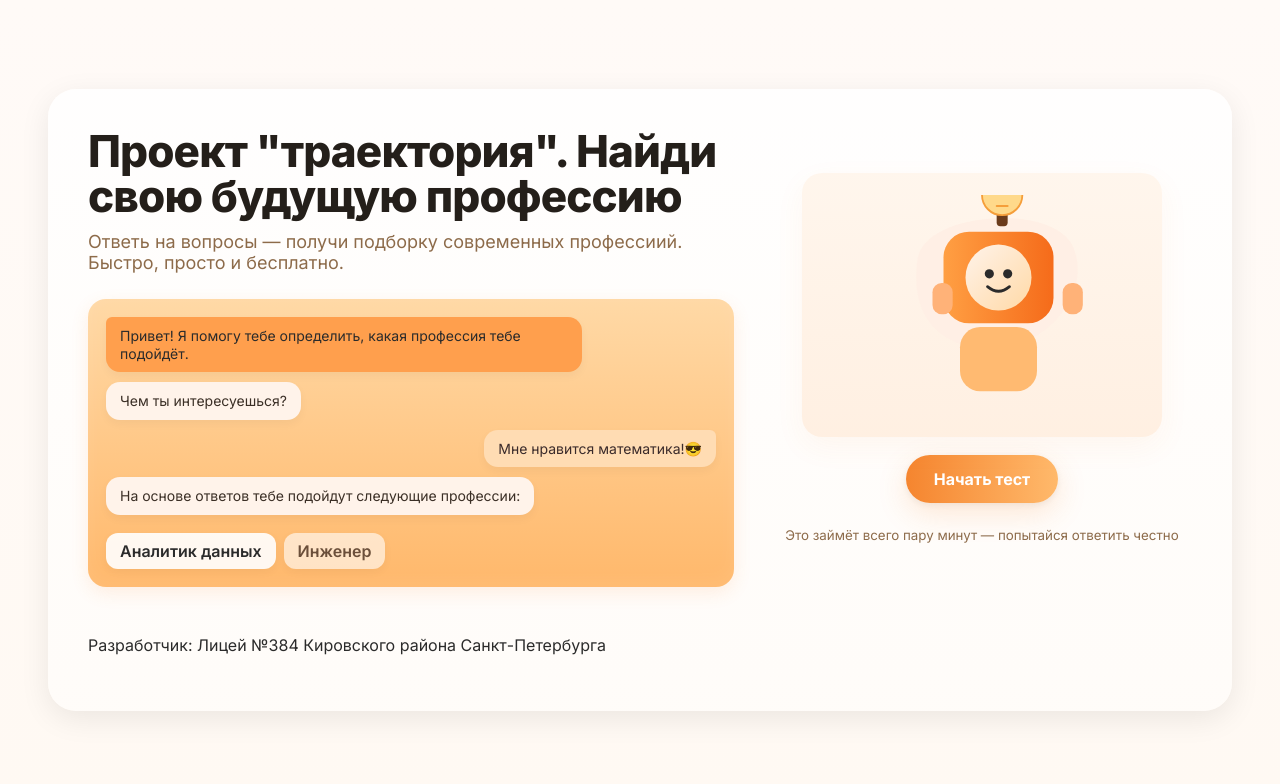
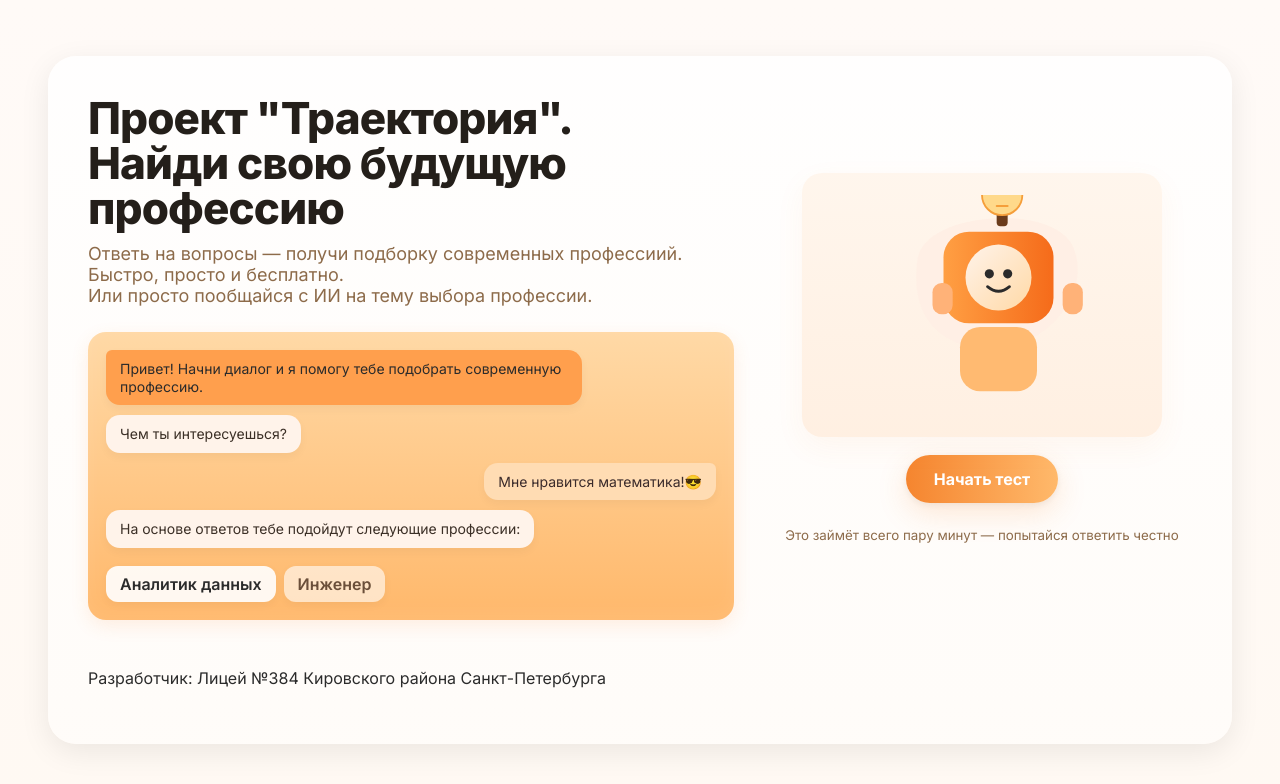
Before and after one commit to mavinsplay/Ekaterina-salavatovna, a Django app: page / in a window 1280 px wide. Shown: the top 784 px of the page. Run offline with Django 4.2, Linux system fonts and the light colour scheme.

Commit message:
mini fix

```diff
--- a/profor/templates/chat/start.html
+++ b/profor/templates/chat/start.html
@@ -212,12 +212,13 @@
 <body>
   <main class="container" role="main" aria-labelledby="page-title">
     <section class="left">
-      <h1 id="page-title">Проект "траектория". Найди свою будущую профессию</h1>
-      <p class="lead">Ответь на вопросы — получи подборку современных профессиий. Быстро, просто и бесплатно.</p>
+      <h1 id="page-title">Проект "Траектория".</br> Найди свою будущую профессию</h1>
+      <p class="lead">Ответь на вопросы — получи подборку современных профессиий. Быстро, просто и бесплатно.
+      </br> Или просто пообщайся с ИИ на тему выбора профессии.</p>
 
       <div class="preview" role="region" aria-label="Превью диалога">
         <div class="chat-window" aria-hidden="false">
-          <div class="bubble bot">Привет! Я помогу тебе определить, какая профессия тебе подойдёт.</div>
+          <div class="bubble bot">Привет! Начни диалог и я помогу тебе подобрать современную профессию.</div>
           <div class="bubble mid">Чем ты интересуешься?</div>
           <div class="bubble user">Мне нравится математика!😎</div>
           <div class="bubble mid">На основе ответов тебе подойдут следующие профессии:</div>
```
